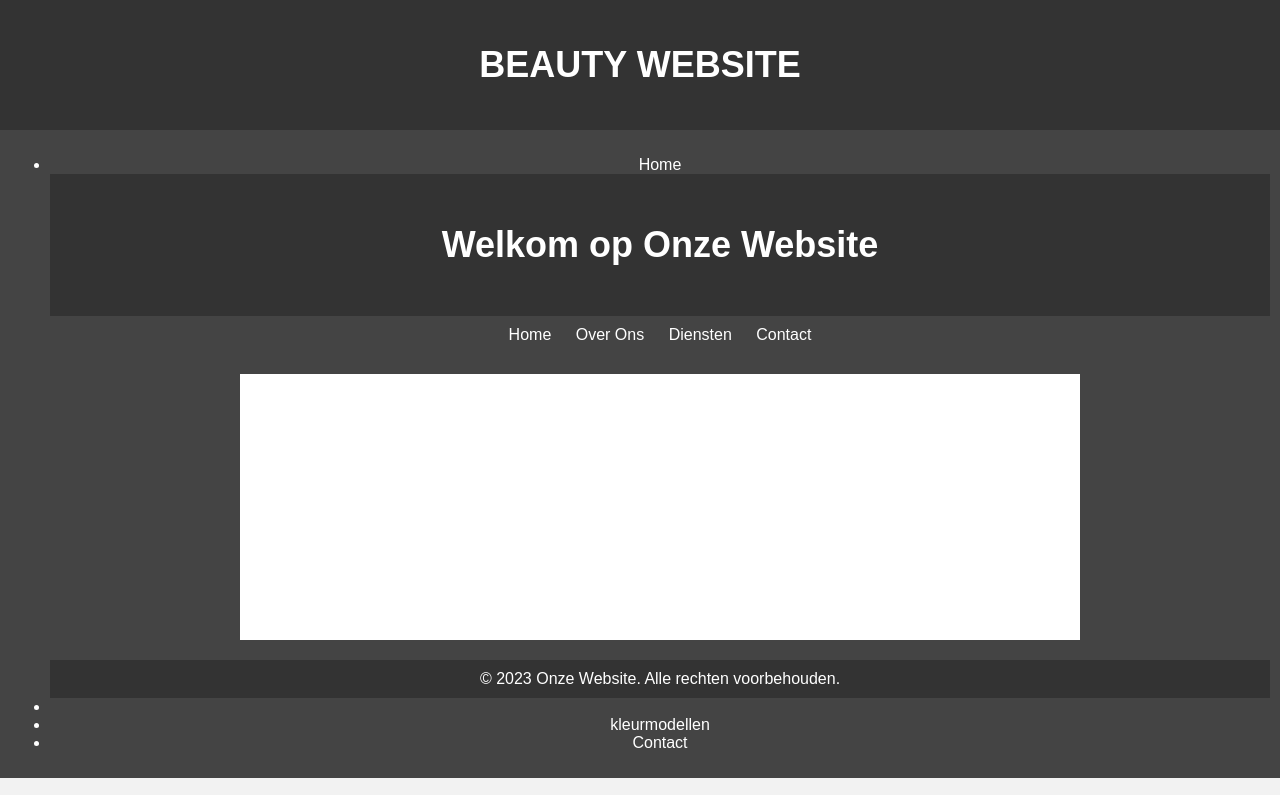
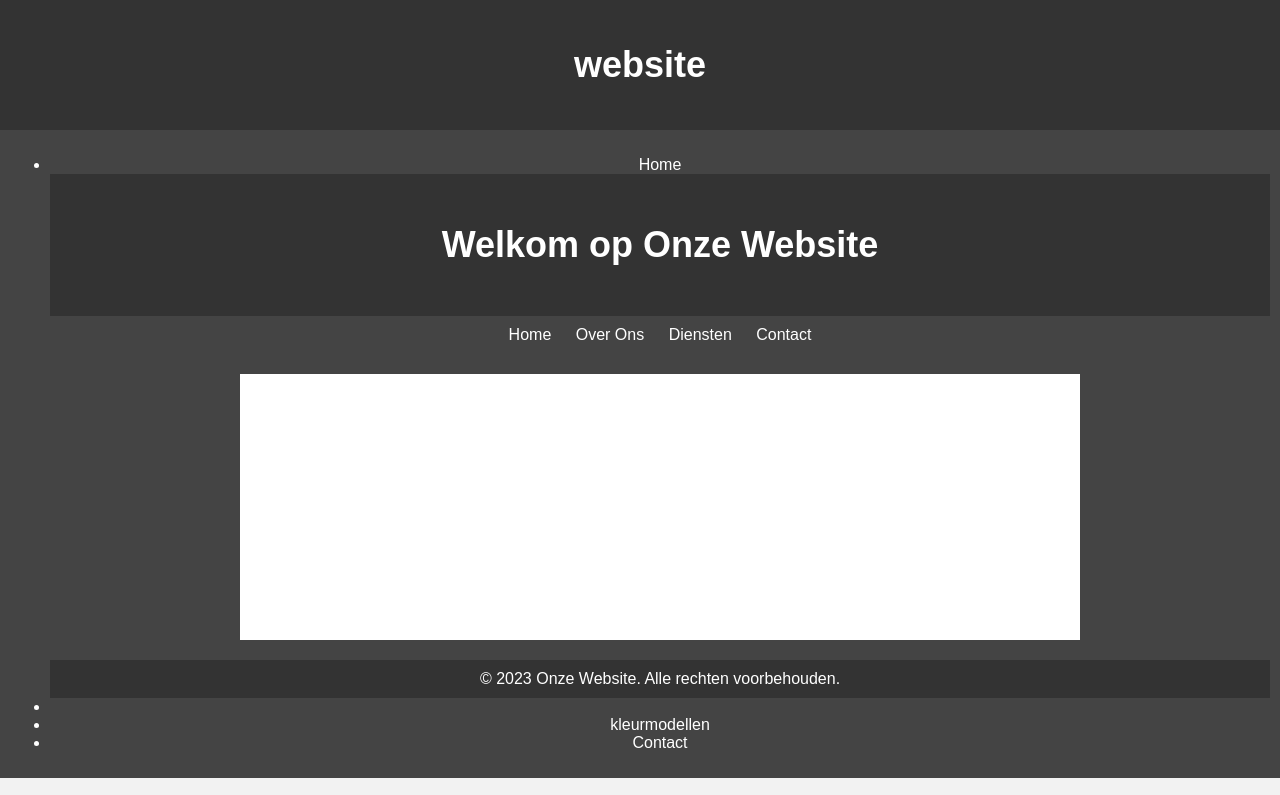
Before and after one commit to Caricekleyn/Caricekleyn.github.io, a plain HTML site: page index.html in a window 1280 px wide. Shown: the top 795 px of the page. Drawn offline with Linux system fonts and the light colour scheme.

Commit message:
Update index.html

```diff
--- a/index.html
+++ b/index.html
@@ -7,7 +7,7 @@
 </head>
 <body>
     <header>
-        <h1>BEAUTY WEBSITE</h1>
+        <h1> website</h1>
     </header>
 
     <nav>
```
